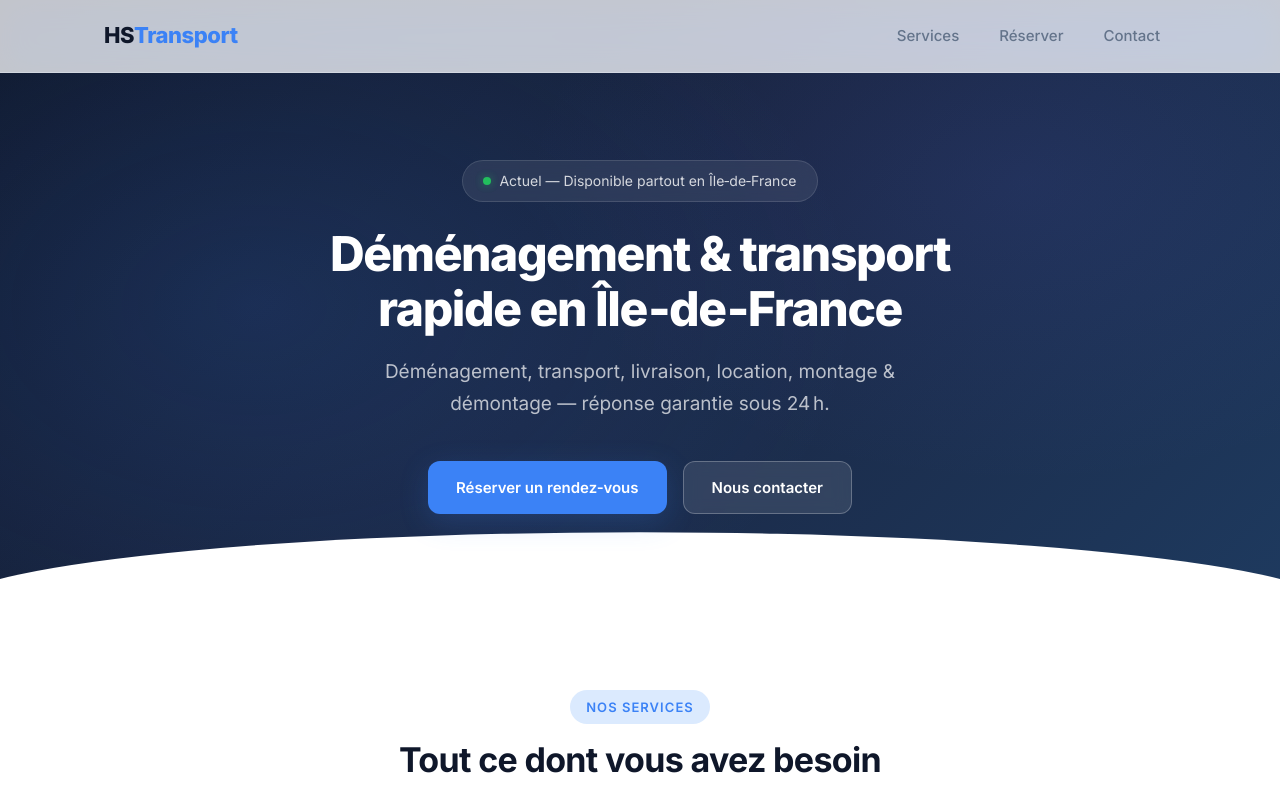
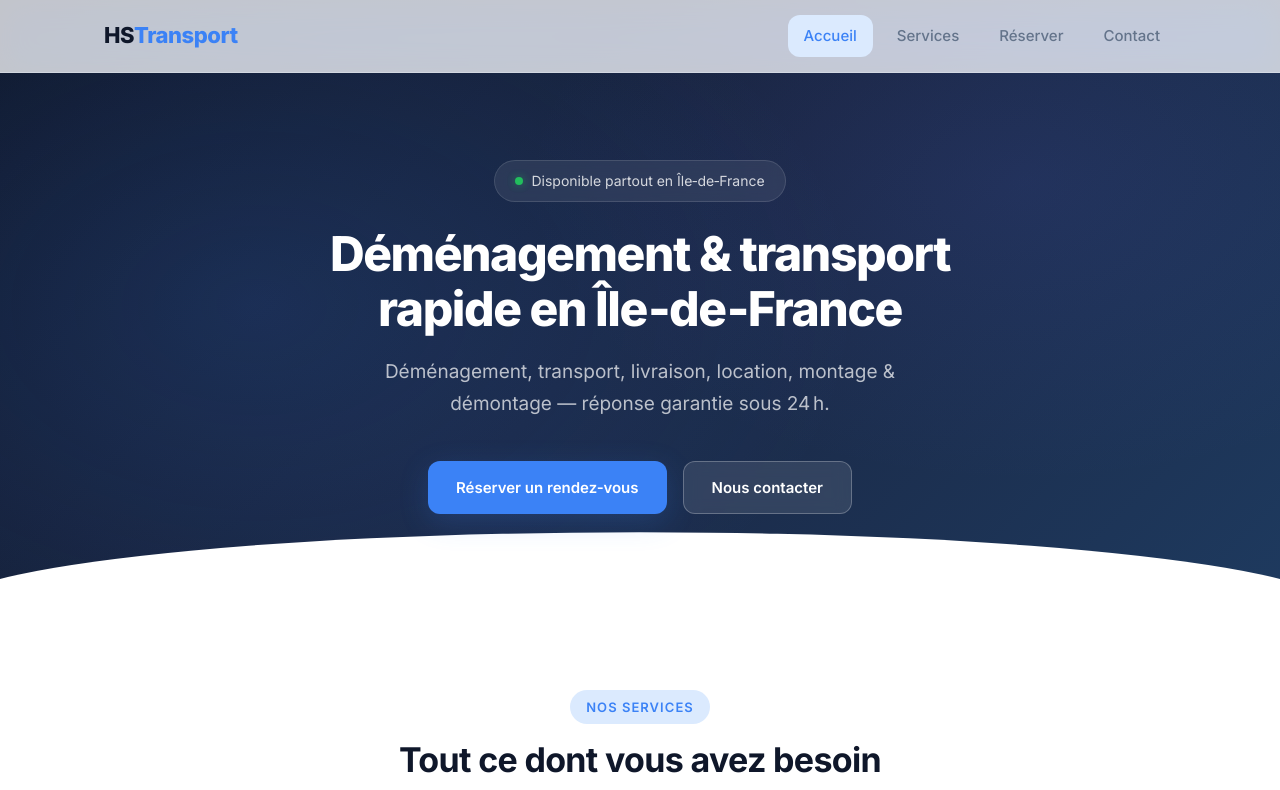
Before and after one commit to bamekakenang/hs-transport-site, a plain HTML site: page index.html in a window 1280 px wide. Shown: the top 790 px of the page. Drawn offline with Linux system fonts and the light colour scheme.

Commit message:
Add Accueil link to navigation on all pages
Co-Authored-By: Oz <oz-agent@warp.dev>

```diff
--- a/index.html
+++ b/index.html
@@ -17,6 +17,7 @@
     <div class="container">
       <a href="index.html" class="logo" aria-label="Accueil">HS<span>Transport</span></a>
       <nav class="nav" id="mainNav" role="navigation" aria-label="Navigation principale">
+        <a href="index.html" class="active">Accueil</a>
         <a href="#services">Services</a>
         <a href="reserver.html">Réserver</a>
         <a href="contact.html">Contact</a>
@@ -34,7 +35,7 @@
   <!-- ====== HERO ====== -->
   <section class="hero">
     <div class="container">
-      <div class="hero-badge"><span class="dot"></span> Actuel — Disponible partout en Île‑de‑France</div>
+      <div class="hero-badge"><span class="dot"></span> Disponible partout en Île‑de‑France</div>
       <h1>Déménagement &amp; transport<br>rapide en Île‑de‑France</h1>
       <p>Déménagement, transport, livraison, location, montage &amp; démontage — réponse garantie sous 24 h.</p>
       <div class="hero-btns">
```
Also changed, not shown: confidentialite.html (+1 -0 lines), contact.html (+1 -0 lines), mentions-legales.html (+1 -0 lines), reserver.html (+1 -0 lines).
